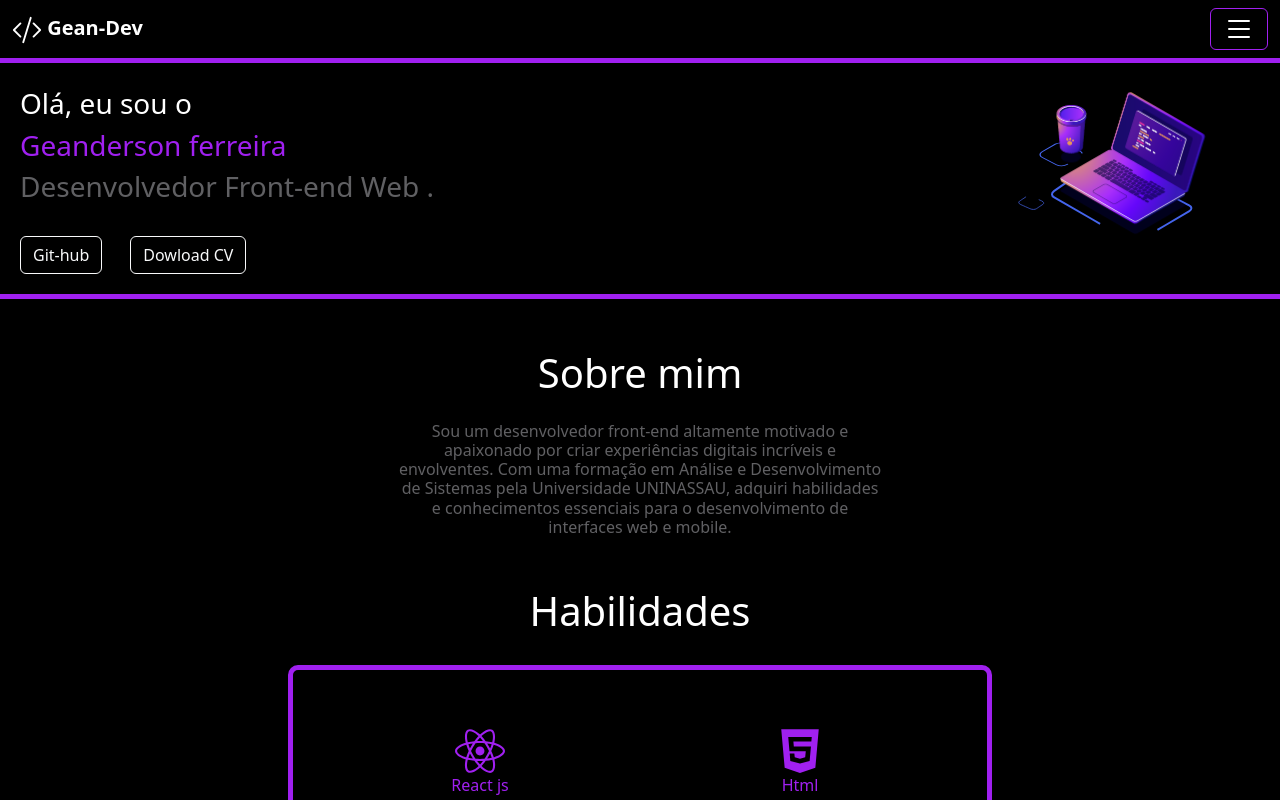
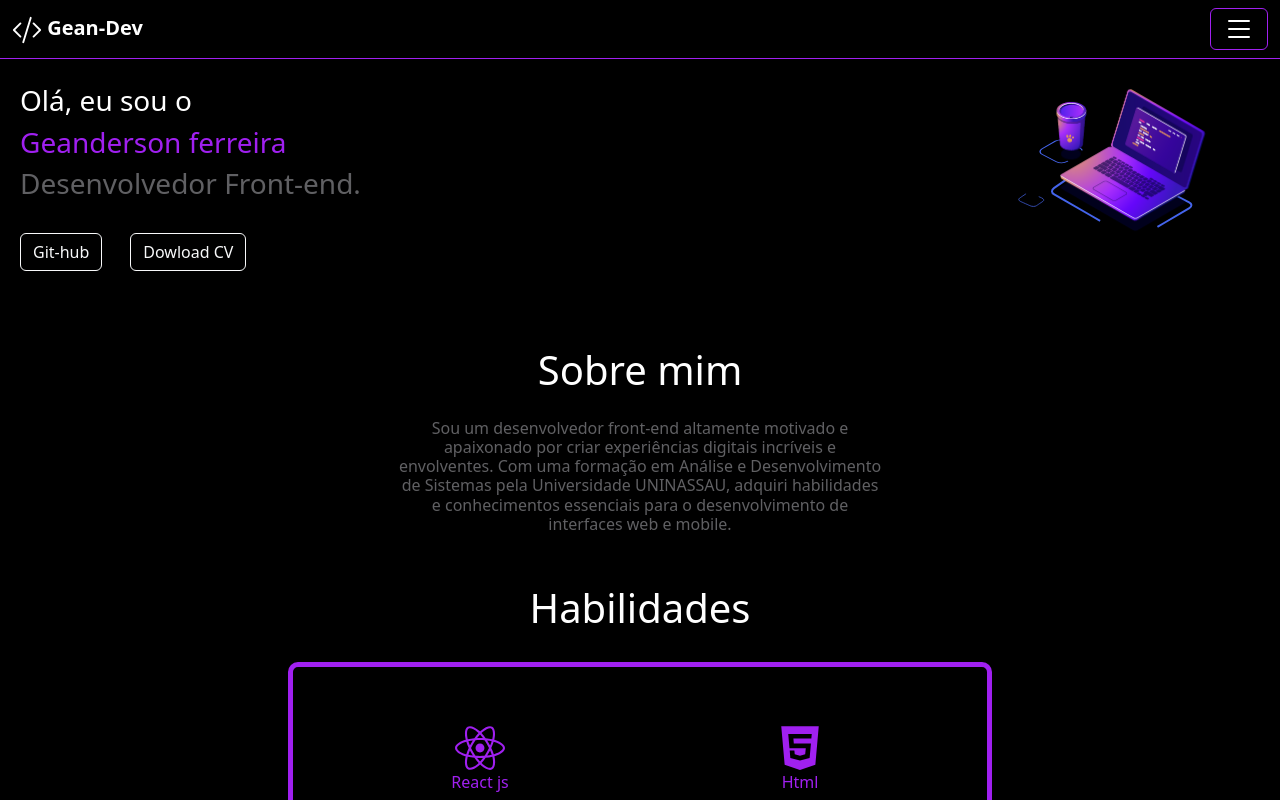
Before and after one commit to geanderson-062/Portfolio_geanderson, a React (Create React App) app: page / in a window 1280 px wide. Shown: the top 800 px of the page. Built offline with nearby package versions, Linux system fonts and the light colour scheme.

Commit message:
update style

```diff
--- a/src/components/Header.js
+++ b/src/components/Header.js
@@ -29,9 +29,10 @@ function LottieAnimation() {
         style={{
           display: "flex",
           alignItems: "flex-start",
-          borderBlockEndColor: "#A020F0",
+          borderBlockEndColor: "#000",
           borderBlockEndStyle: "solid",
           borderBlockEndWidth: "5px",
+          marginTop: 60,
         }}
         className="corPrimaria"
       >
@@ -46,7 +47,7 @@ function LottieAnimation() {
               Geanderson ferreira
             </h1>
             <h1 className="fs-3 corTitulo2" style={{ marginLeft: 20 }}>
-              Desenvolvedor Front-end Web .
+              Desenvolvedor Front-end.
             </h1>
             <br />
             <div
--- a/src/components/Navbar.js
+++ b/src/components/Navbar.js
@@ -63,11 +63,11 @@ export default function Navbar() {
   return (
     <>
       <nav
-        className="navbar corPrimaria"
+        className="navbar corPrimaria fixed-top"
         style={{
           borderBlockEndColor: "#A020F0",
           borderBlockEndStyle: "solid",
-          borderBlockEndWidth: "5px",
+          borderBlockEndWidth: "1px",
         }}
       >
         <div className="container-fluid">
```
